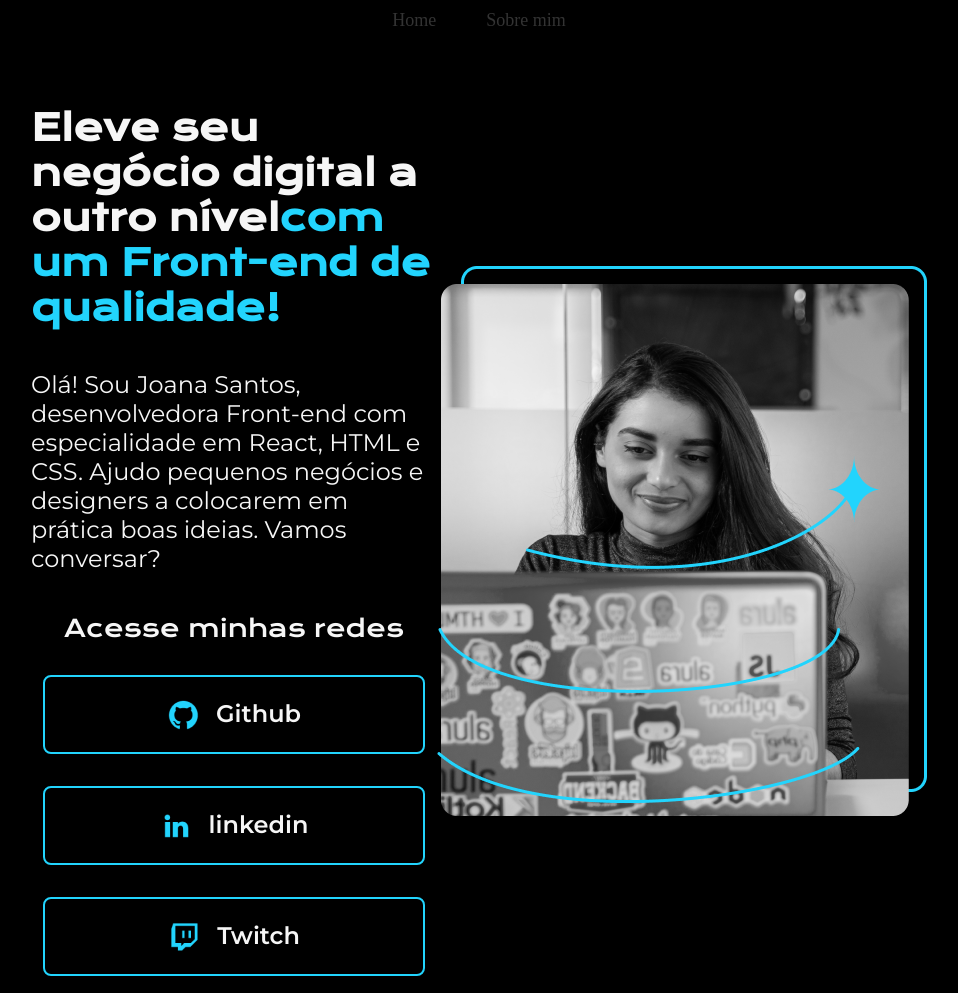
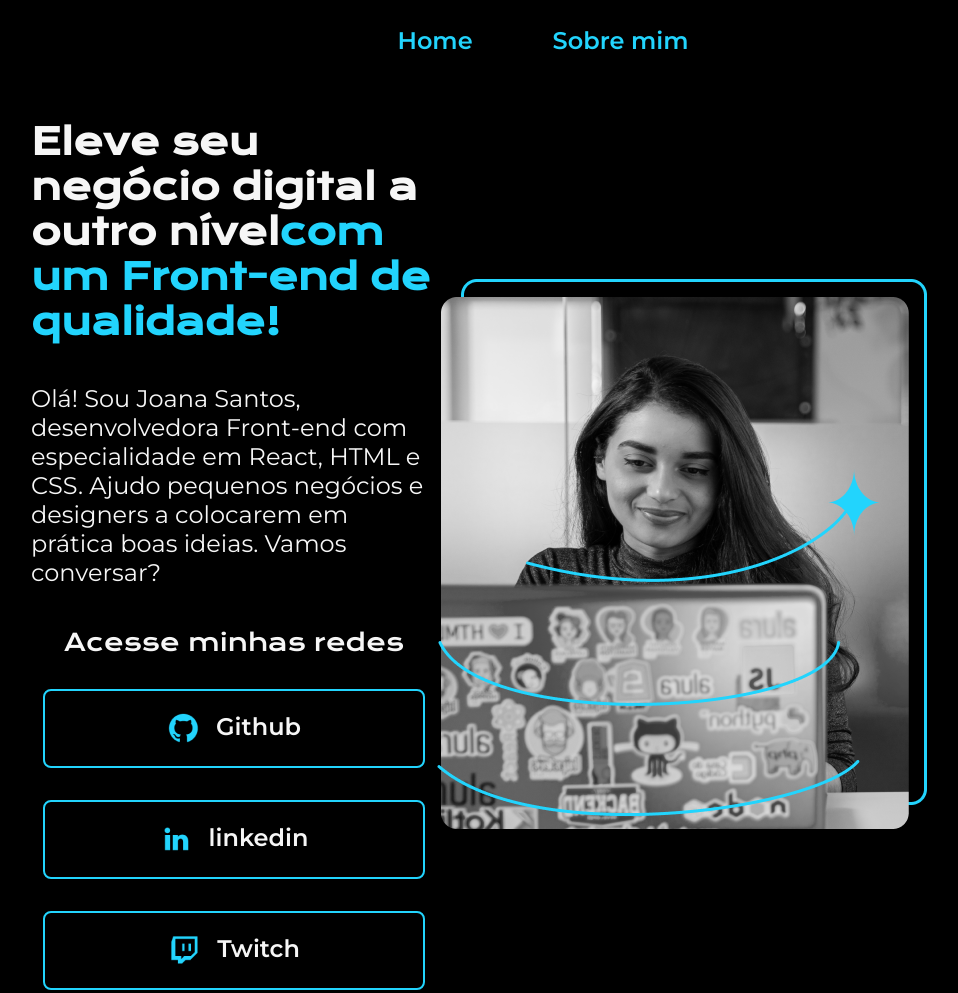
Before and after one commit to dlv/Portifolio-HTML-e-CSS, a plain HTML site: page index.html in a window 1280 px wide. Shown: the top 993 px of the page, without its empty margins (161-1119 px from the left). Drawn offline with nearby package versions, Linux system fonts and the light colour scheme.

Commit message:
aula_4 - Incluindo navegação

```diff
--- a/index.html
+++ b/index.html
@@ -6,14 +6,14 @@
     <meta http-equiv="X-UA-Compatible" content="IE=edge">
     <meta name="viewport" content="width=device-width, initial-scale=1.0">
     <title>Portifolio</title>
-    <link rel="stylesheet" href="style.css">
+    <link rel="stylesheet" href="./styles/style.css">
 </head>
 
 <body>
     <header class="cabecalho">
         <nav class="cabecalho__menu">
-            <a class="cabecalho__menu__link">Home</a>
-            <a class="cabecalho__menu__link">Sobre mim</a>
+            <a class="cabecalho__menu__link" href="index.html">Home</a>
+            <a class="cabecalho__menu__link" href="about.html">Sobre mim</a>
         </nav>
     </header>
     <main class="apresentacao">
@@ -44,10 +44,8 @@
         </section>
         <img src="./assets/imagem.png" alt="Foto da Joana Santos programando">
     </main>
-    <footer>
-        <div class="rodape">
+    <footer class="rodape">
         Prado Labs - @copyright 2025
-        </div>
     </footer>
 </body>
 
--- a/style.css
+++ b/styles/style.css
@@ -10,6 +10,29 @@ body{
     box-sizing: border-box;
     background-color: #000000;
     color: #F6F6F6;
+}
+
+.cabecalho {
+    padding: 2% 0% 0% 10%;
+}
+
+.cabecalho__menu {
+    display: flex;
+    gap: 80px;
+    justify-content: center;
+    align-items: center;
+}
+
+.cabecalho__menu__link {
+    font-family: 'Montserrat', sans-serif;
+    font-size: 24px;
+    font-weight: 600;
+    color: #22D4FD;
+    text-decoration: none;
+}
+
+.cabecalho__menu__link:hover {
+    color: #007bff;
 }
 
 .titulo-destaque{
@@ -80,21 +103,3 @@ body{
     font-size: 24px;
     font-weight: 400;
 }
-
-.cabecalho__menu {
-    display: flex;
-    justify-content: center;
-    align-items: center;
-}
-
-.cabecalho__menu__link {
-    font-size: 18px;
-    color: #333;
-    margin: 0 10px;
-    padding: 10px 15px;
-    text-decoration: none;
-}
-
-.cabecalho__menu__link:hover {
-    color: #007bff;
-}
```
Also changed, not shown: about.html (added, +21 -0 lines).
